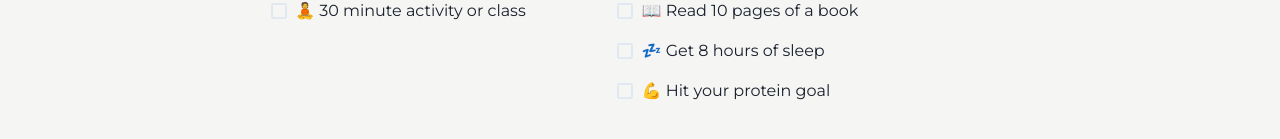
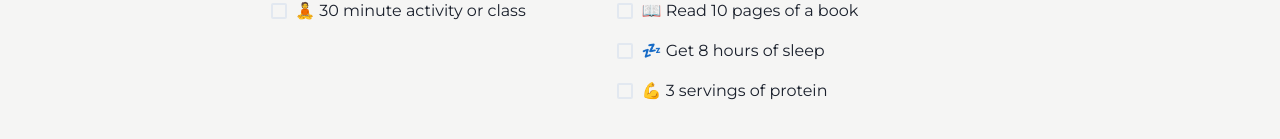
Before and after one commit to colbygarland/strong-for-summer, a Next.js app: page / in a window 1280 px wide. Shown: the part 347-486 px from the top of the page. Built offline with nearby package versions, Linux system fonts and the light colour scheme; no server answers; the database is empty; sample sign-in values are in the browser's storage.

Commit message:
Change protein name

```diff
--- a/pages/index.tsx
+++ b/pages/index.tsx
@@ -113,7 +113,7 @@ export default function Home({ quote }: { quote: string }) {
             <Activity date={date}>🧘 5 minutes of meditation</Activity>
             <Activity date={date}>📖 Read 10 pages of a book</Activity>
             <Activity date={date}>💤 Get 8 hours of sleep</Activity>
-            <Activity date={date}>💪 Hit your protein goal</Activity>
+            <Activity date={date}>💪 3 servings of protein</Activity>
           </Group>
           <Group>
             <H3>2 Points</H3>
--- a/services/api/activity.ts
+++ b/services/api/activity.ts
@@ -32,7 +32,7 @@ export const ACTIVITIES = {
   '💤 Get 8 hours of sleep': {
     points: 5,
   },
-  '💪 Hit your protein goal': {
+  '💪 3 servings of protein': {
     points: 5,
   },
   '🛏️ Make the bed': {
```
